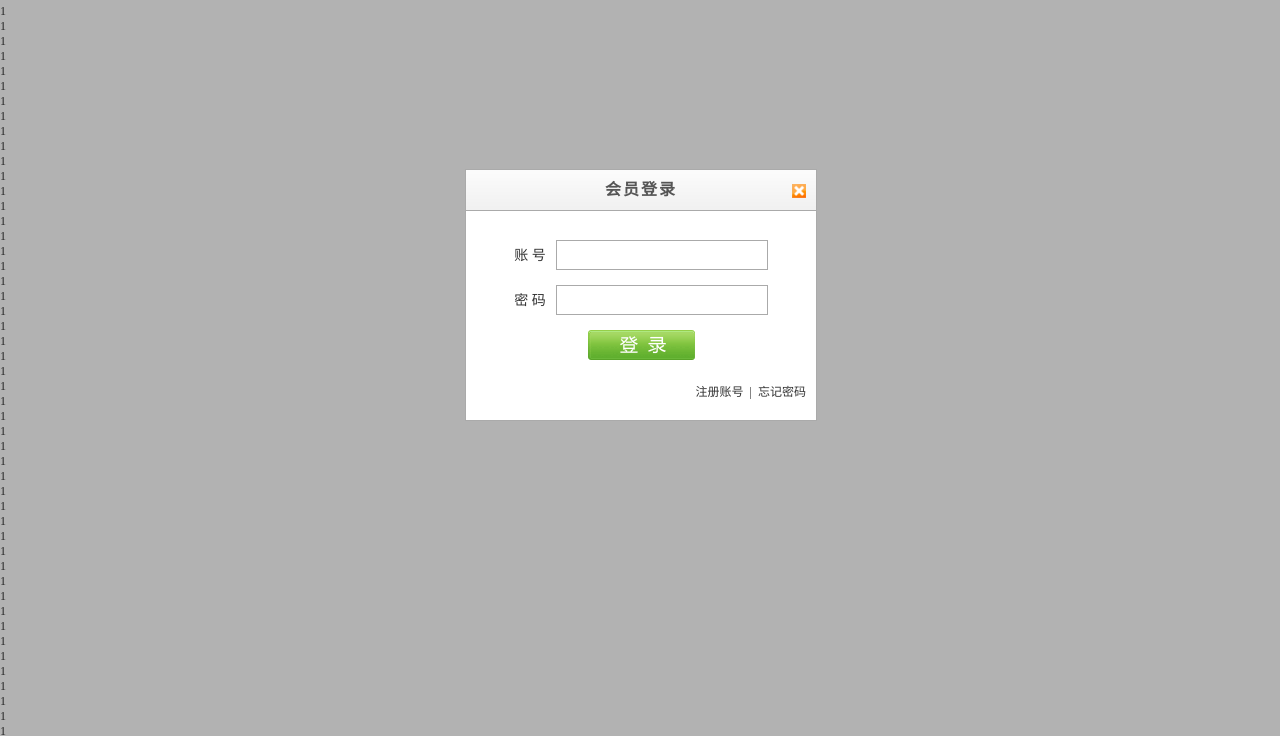
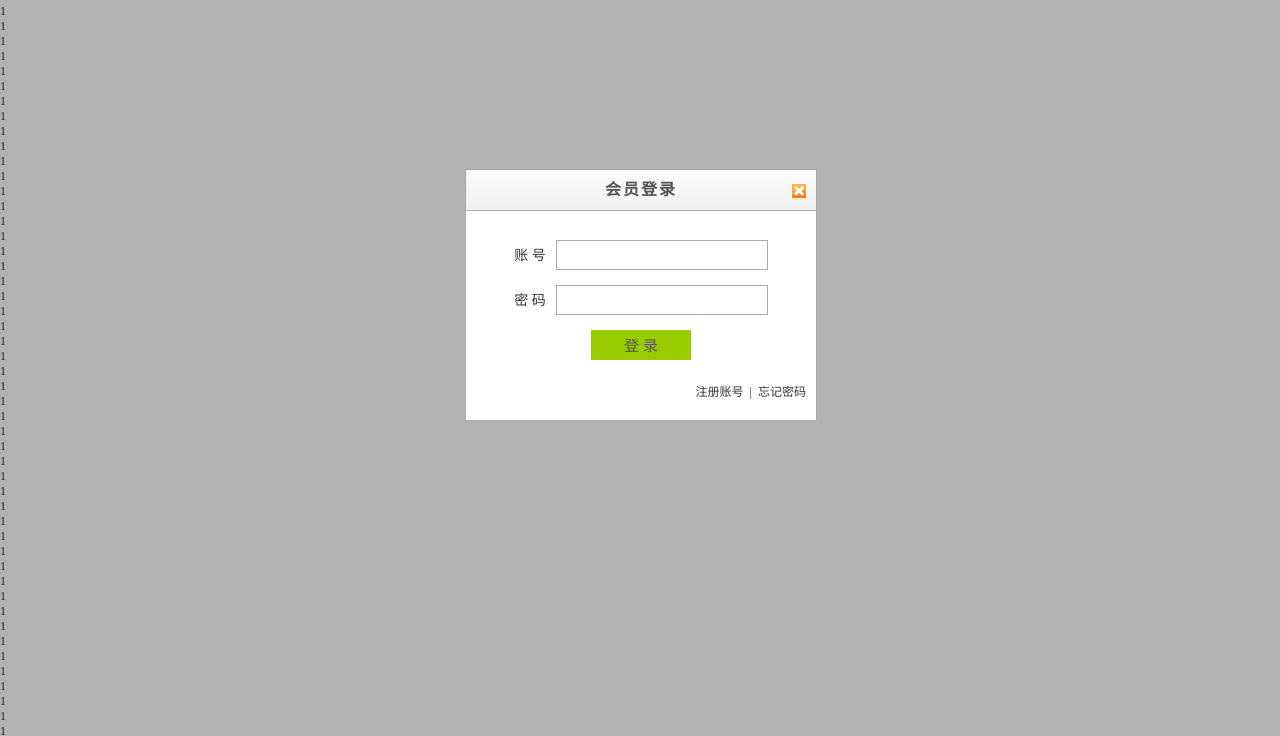
Before and after one commit to mixixipi/mixixipi.github.io, a plain HTML site: page index.html in a window 1280 px wide. Both pictures are taken after a click on the element "登录". Shown: the part 56-792 px from the top of the page. Drawn offline with Linux system fonts and the light colour scheme.

Commit message:
modify submit

```diff
--- a/css/index.css
+++ b/css/index.css
@@ -117,10 +117,12 @@ body {
 	padding:0 5px;
 }
 #login input[type=submit] {
-	width:107px;
+	width:100px;
 	height:30px;
-	border:none;
-	background:url(../img/login_button.png) no-repeat left;
-	vertical-align:top;
+	line-height:30px;
+	background-color:#9c0;
+	border:1px solid #9c0;
+	font-size:15px;
+	color:#555;
 	cursor:pointer;
 }
--- a/index.html
+++ b/index.html
@@ -43,7 +43,7 @@
 			密 码<input type="password" name="password">
 		</div>
 		<div class="send">
-			<input type="submit" value="">
+			<input type="submit" value="登 录">
 		</div>
 		<div class="info">
 			<a href="">注册账号</a>
```
